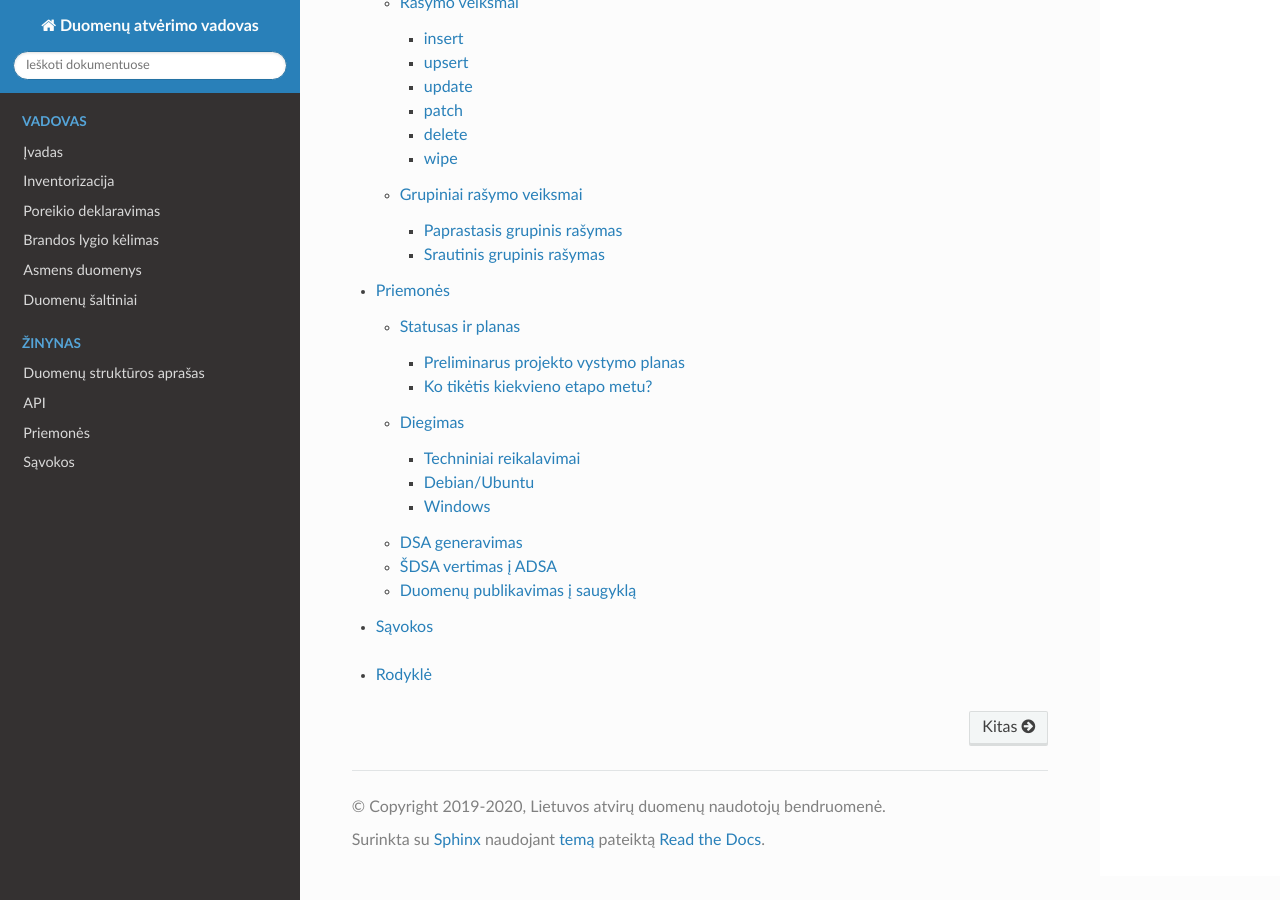
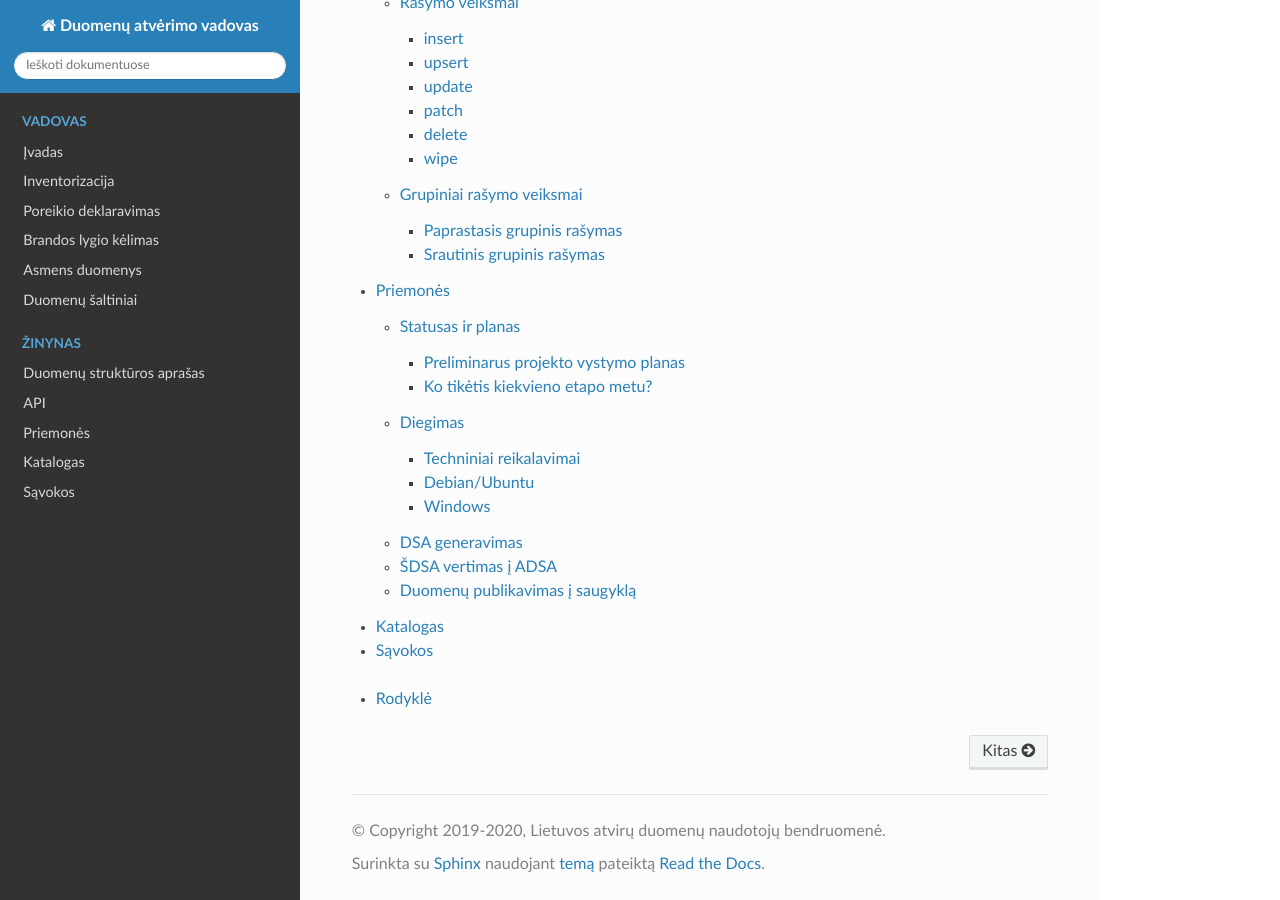
Before and after one commit to atviriduomenys/manifest, a Sphinx documentation site: the page built from docs/index.rst, in a window 1280 px wide and 900 px high, scrolled down 4240 px. Built offline with Sphinx 7.4.7 and the Read the Docs theme 2.0.0, drawn with Linux system fonts in a browser that asks for light colours.

Commit message:
Update docs/index.rst, docs/priemones/katalogas/index.rst files

```diff
--- a/docs/index.rst
+++ b/docs/index.rst
@@ -57,6 +57,7 @@ Dokumentacija sudaryta iš šių esminių dalių:
     dsa/index
     api/index
     priemones/index
+    priemones/katalogas/index
     savokos
 
 - :ref:`Rodyklė <genindex>`
--- /dev/null
+++ b/docs/priemones/katalogas/index.rst
@@ -0,0 +1,4 @@
+Katalogas
+#########
+
+DODO
```
